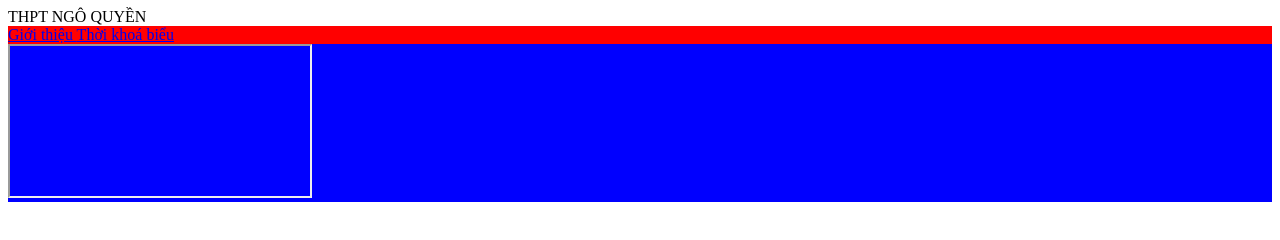
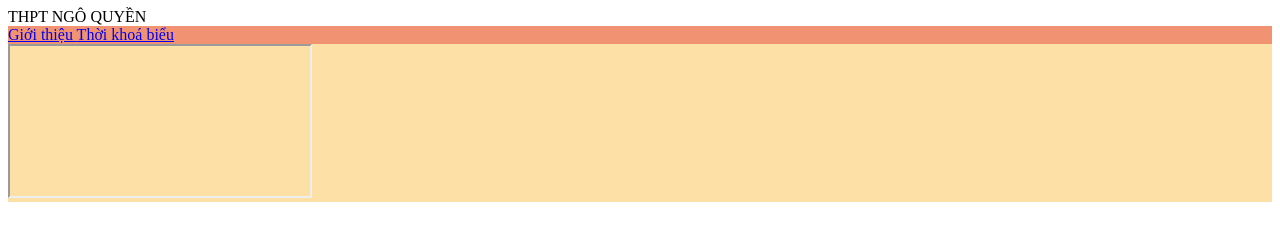
Before and after one commit to Khoanm0811/Nguyen-Manh-Khoa, a plain HTML site: page index.html in a window 1280 px wide. Drawn offline with Linux system fonts and the light colour scheme.

Commit message:
Update index.html

```diff
--- a/index.html
+++ b/index.html
@@ -7,9 +7,9 @@
   <title>GIỚI THIỆU BẢN THÂN</title>
   <link href="style.css" rel="stylesheet" type="text/css" />
   <style>
-    .phandau {color: tomato; background-color: orange; text-align: center; padding: 20px;}
-    .thucdon {background-color: red;}
-    .noidung {background-color: blue;}
+    .phandau {color: tomato; background-color: #FEF889; text-align: center; padding: 20px;}
+    .thucdon {background-color:#F19373 ;}
+    .noidung {background-color: #FCE0A6;}
   </style>
 </head>
  <body>
```
